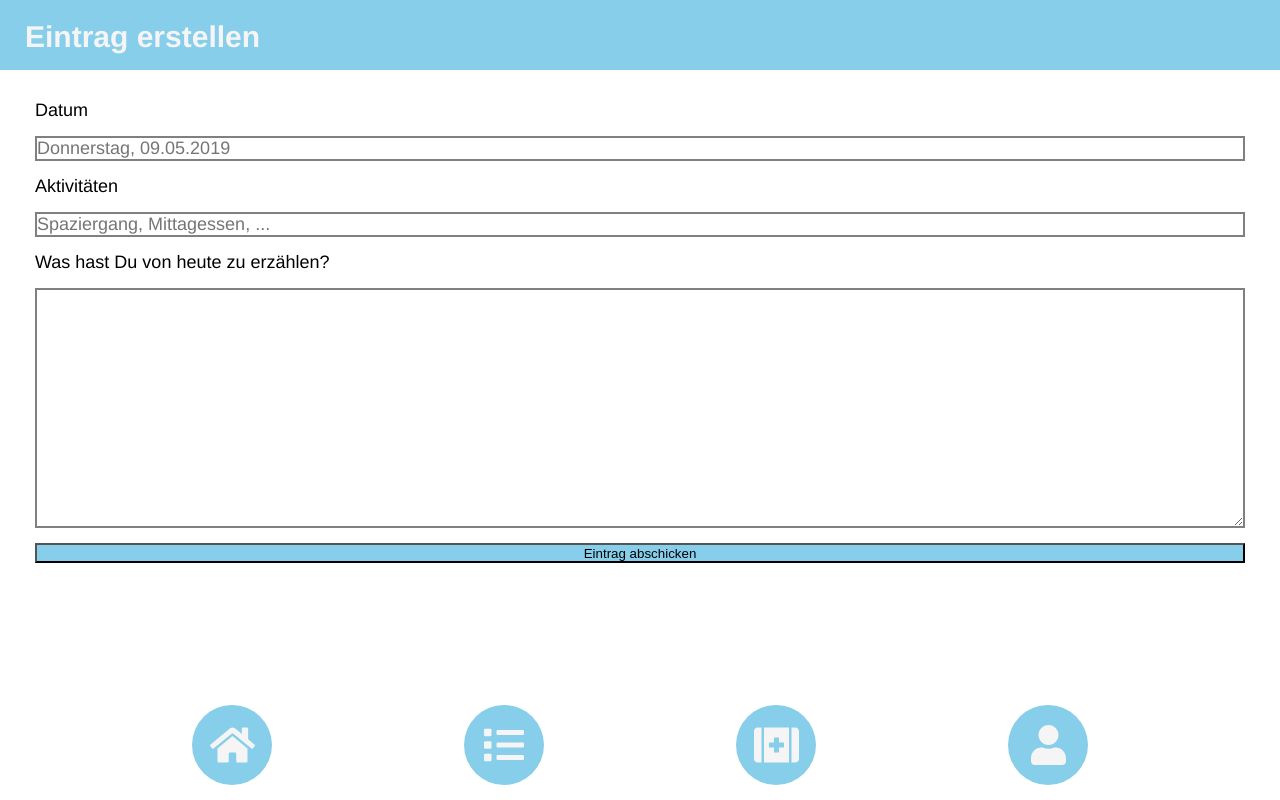
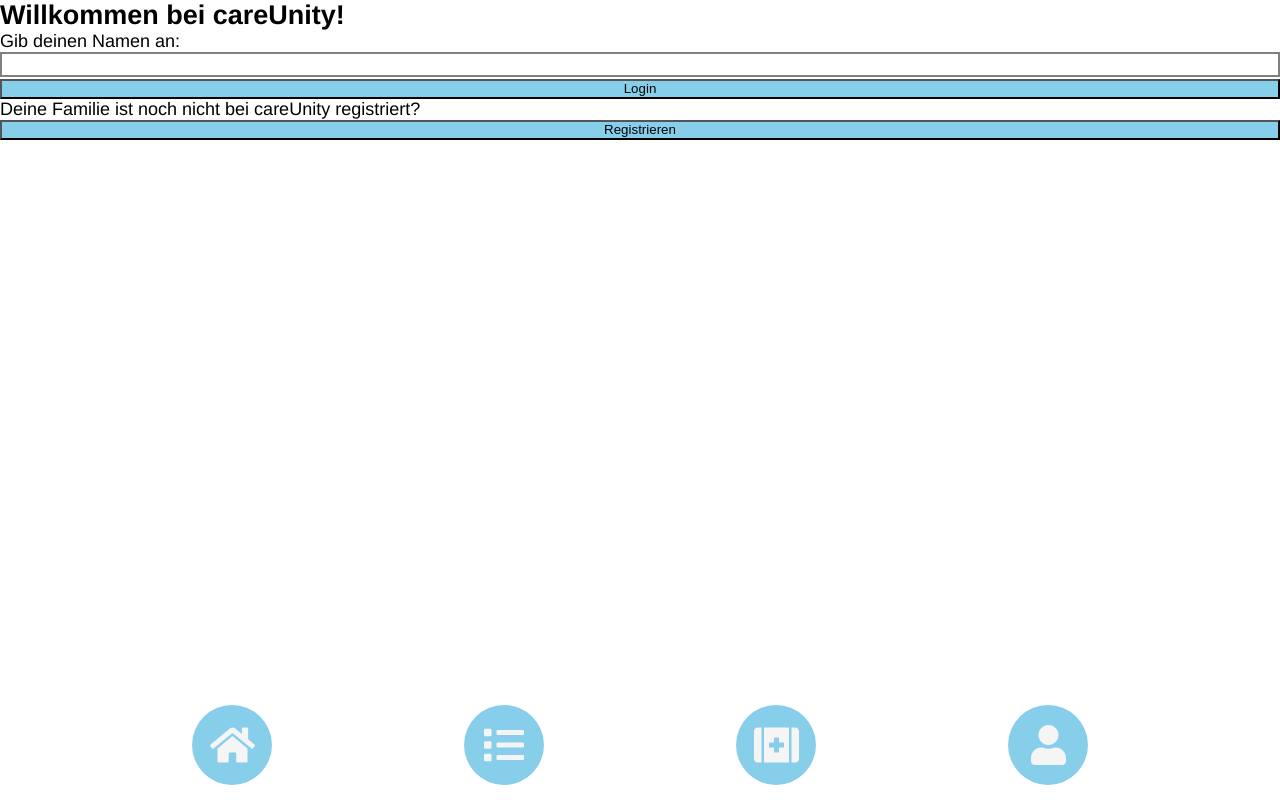
Before and after one commit to melmare/careUnity, a React (Create React App) app: page /create in a window 1280 px wide. Built offline with nearby package versions, Linux system fonts and the light colour scheme.

Commit message:
Add registration logic

```diff
--- a/src/app/App.js
+++ b/src/app/App.js
@@ -18,6 +18,8 @@ import NavButton from '../components/NavButton';
 import Icon from '../components/NavIcon';
 import UserPage from '../userpage/UserPage';
 import MedicalPage from '../medicalpage/MedicalPage';
+import LoginPage from '../loginpage/LoginPage';
+import RegistrationPage from '../loginpage/RegistrationPage';
 
 library.add(faHome, faList, faUser, faFirstAid);
 
@@ -29,8 +31,11 @@ const AppContainer = styled.div`
 function App() {
   const [newsList, setNewsList] = useState(getLocalData('news') || []);
   const [toDos, setToDos] = useState(getLocalData('toDos') || []);
-  const [user, setUser] = useState(getLocalData('user') || {});
-  const [userGroup, setUserGroup] = useState(getLocalData('userGroup') || []);
+  const [user, setUser] = useState(getLocalData('user'));
+  const [userGroup, setUserGroup] = useState(getLocalData('userGroup'));
+  const [isLoggedIn, setIsLoggedIn] = useState(
+    getLocalData('isLoggedIn') || false
+  );
   const [location, setLocation] = useState(getLocalData('location') || {});
   const [medicationList, setMedicationList] = useState(
     getLocalData('medicationList') || []
@@ -38,6 +43,8 @@ function App() {
   const [medicalComments, setMedicalComments] = useState(
     getLocalData('medicalComments') || []
   );
+
+  // NEWSPAGE
 
   function handleSaveNewEntry(newEntry, history) {
     setNewsList([newEntry, ...newsList]);
@@ -60,6 +67,8 @@ function App() {
   useEffect(() => {
     setLocalData('news', newsList);
   }, [newsList]);
+
+  // TODOPAGE
 
   function handleToDoSubmit(newToDo) {
     setToDos([newToDo, ...toDos]);
@@ -90,14 +99,42 @@ function App() {
 
   useEffect(() => setLocalData('toDos', toDos), [toDos]);
 
-  function handleUserChange(newUser) {
+  // USER/LOGIN PAGE
+
+  function handleNewUserGroup(newUserGroup) {
+    setUserGroup(newUserGroup);
+  }
+
+  function handleNewUser(newUser) {
     setUser(newUser);
-    setUserGroup([...userGroup, newUser]);
+    console.log(user);
+    setUserGroup({
+      name: userGroup.name,
+      password: userGroup.password,
+      users: [...userGroup.users, newUser]
+    });
   }
+
+  function handleUserLogin(newUser, history) {
+    setUser(newUser);
+    handleLogin(history);
+  }
+
+  function handleLogin(history) {
+    setIsLoggedIn(true);
+    history.push('/news');
+  }
+  function handleLogout() {
+    setIsLoggedIn(false);
+  }
+
+  useEffect(() => setLocalData('isLoggedIn', isLoggedIn), [isLoggedIn]);
 
   useEffect(() => setLocalData('user', user), [user]);
 
   useEffect(() => setLocalData('userGroup', userGroup), [userGroup]);
+
+  // MEDICALPAGE
 
   function handleLocationChange(newAdress) {
     setLocation(newAdress);
@@ -145,8 +182,26 @@ function App() {
   return (
     <BrowserRouter>
       <GlobalStyles />
+
       <AppContainer>
         <Switch>
+          {!isLoggedIn ? (
+            <Route
+              path="/"
+              render={props => (
+                <LoginPage
+                  onNewUser={handleNewUser}
+                  onNewUserGroup={handleNewUserGroup}
+                  onLogin={handleLogin}
+                  onUserLogin={handleUserLogin}
+                  user={user}
+                  userGroup={userGroup}
+                  history={props.history}
+                />
+              )}
+            />
+          ) : (
+            <>
               <Route
                 path="/create"
                 render={props => (
@@ -174,7 +229,7 @@ function App() {
                 path="/user"
                 render={props => (
                   <UserPage
-                onUserChange={handleUserChange}
+                    onLogout={handleLogout}
                     userGroup={userGroup}
                     user={user}
                     toDos={toDos}
@@ -199,7 +254,7 @@ function App() {
                 )}
               />
               <Route
-            path="/"
+                path="/news"
                 render={() => (
                   <NewsPage
                     user={user}
@@ -209,9 +264,11 @@ function App() {
                   />
                 )}
               />
+            </>
+          )}
         </Switch>
         <Navigation>
-          <NavButton to="/">
+          <NavButton to="/news">
             <Icon icon="home" />
           </NavButton>
           <NavButton to="/todo">
--- /dev/null
+++ b/src/loginpage/LoginPage.js
@@ -0,0 +1,175 @@
+import React, { useState } from 'react';
+import styled from 'styled-components';
+import Headline from '../components/Headline';
+import Input from '../components/Input';
+import Label from '../components/Label';
+import SubmitButton from '../components/SubmitButton';
+
+const uid = require('uid');
+const LoginPageContainer = styled.div`
+  display: flex;
+  flex-direction: column;
+`;
+
+const UserGroupRegistrationForm = styled.form``;
+
+const AdminRegistrationForm = styled.form``;
+
+const UserRegistrationForm = styled.form``;
+
+const LoginForm = styled.form``;
+
+const UserBox = styled.span`
+  background: skyblue;
+  border-radius: 5px;
+  display: inline-block;
+  list-style: none;
+  margin: 5px;
+  padding: 5px;
+`;
+
+export default function LoginPage({
+  onNewUserGroup,
+  onNewUser,
+  user,
+  userGroup,
+  onLogin,
+  onUserLogin,
+  history
+}) {
+  const [pageStatus, setPageStatus] = useState('welcome');
+
+  function handleUserGroupRegistrationSubmit(event, onNewUserGroup) {
+    event.preventDefault();
+    const newUserGroup = {
+      name: event.target.userGroupName.value,
+      password: event.target.userGroupPassword.value,
+      users: []
+    };
+    onNewUserGroup(newUserGroup);
+    setPageStatus('registration-step2');
+  }
+
+  function handleAdminUserRegistrationSubmit(event, onNewUser) {
+    event.preventDefault();
+    const newAdminUser = {
+      id: uid(),
+      username: event.target.adminname.value,
+      usercolor: event.target.usercolor.value,
+      role: 'admin'
+    };
+    onNewUser(newAdminUser);
+    setPageStatus('registration-step3');
+  }
+
+  function handleLoginFormSubmit(event, userGroup, onUserLogin, history) {
+    event.preventDefault();
+    if (!userGroup) {
+      setPageStatus('errorWhileLoggingIn');
+      return;
+    }
+    const index = userGroup.users
+      .map(user => user.username)
+      .indexOf(event.target.loginusername.value);
+    const pendingUser = userGroup.users[index];
+
+    if (!pendingUser) {
+      setPageStatus('errorWhileLogginIn');
+      return;
+    }
+    onUserLogin(pendingUser, history);
+
+    return <div>Du bist noch nicht registriert!</div>;
+  }
+
+  return (
+    <LoginPageContainer>
+      <h2>Willkommen bei careUnity!</h2>
+
+      {pageStatus === 'errorWhileLoggingIn' && (
+        <div>
+          Etwas ist schiefgelaufen. Versuche es noch einmal. Falls du noch nicht
+          registriert bist, kannst du dies hier tun.
+        </div>
+      )}
+      <LoginForm
+        onSubmit={event =>
+          handleLoginFormSubmit(event, userGroup, onUserLogin, history)
+        }
+      >
+        <label>
+          Gib deinen Namen an:
+          <Input name="loginusername" />
+        </label>
+        <SubmitButton>Login</SubmitButton>
+      </LoginForm>
+      <p>Deine Familie ist noch nicht bei careUnity registriert? </p>
+      <SubmitButton onClick={() => setPageStatus('registration-step1')}>
+        Registrieren
+      </SubmitButton>
+
+      {pageStatus === 'registration-step1' && (
+        <UserGroupRegistrationForm
+          hidden={userGroup}
+          onSubmit={event =>
+            handleUserGroupRegistrationSubmit(event, onNewUserGroup)
+          }
+        >
+          <label>
+            Gib deinen Familiennamen an:
+            <Input name="userGroupName" required />
+          </label>
+          <label>
+            Gib dein Familienkennwort an:
+            <Input name="userGroupPassword" required />
+          </label>
+          <SubmitButton>Neue Familie anlegen</SubmitButton>
+        </UserGroupRegistrationForm>
+      )}
+
+      {pageStatus === 'registration-step2' && (
+        <AdminRegistrationForm
+          onSubmit={event =>
+            handleAdminUserRegistrationSubmit(event, onNewUser)
+          }
+        >
+          <Label htmlFor="adminname" label="Gib deinen Namen an:" />
+          <Input name="adminname" />
+          <Label htmlFor="usercolor" label="Wähle deine Farbe aus:" />
+          <input
+            type="color"
+            name="usercolor"
+            defaultValue="#f6b73c"
+            required
+          />
+        </AdminRegistrationForm>
+      )}
+
+      {pageStatus === 'registration-step3' && (
+        <div>
+          <h3>Hallo {user.username}</h3>
+          <p>
+            Die Nutzung von careUnity kann beginnen. Als Familien-Administrator
+            kannst du im User-Bereich neue Familienmitglieder hinzufügen. Viel
+            Spaß!
+          </p>
+          <SubmitButton onClick={() => onLogin(history)}>START</SubmitButton>
+        </div>
+      )}
+    </LoginPageContainer>
+  );
+}
+
+/*
+
+ function handleUserRegistration(event, onNewUser) {
+    event.preventDefault();
+    const newUser = {
+      id: uid(),
+      username: event.target.username.value,
+      role: 'member'
+    };
+    onNewUser(newUser);
+  }
+
+  */
--- /dev/null
+++ b/src/loginpage/RegistrationPage.js
@@ -0,0 +1,5 @@
+import React from 'react';
+
+export default function RegistrationPage() {
+  return <div>RegistrationPage</div>;
+}
--- a/src/medicalpage/LocationInformation.js
+++ b/src/medicalpage/LocationInformation.js
@@ -28,7 +28,7 @@ const LocationInformationContainer = styled.section`
 const Output = styled.div``;
 
 export default function LocationInformation({ location, onLocationChange }) {
-  const { adress: address, phonenum, room } = location;
+  const { address, phonenum, room } = location;
   const [isAdressEditable, setIsAdressEditable] = useState(false);
   const [isPhonenumEditable, setIsPhonenumEditable] = useState(false);
   const [isRoomEditable, setIsRoomEditable] = useState(false);
--- /dev/null
+++ b/src/userpage/LoginPage.js
@@ -0,0 +1,5 @@
+import React from 'react';
+
+export default function LoginPage() {
+  return <div>Initial Login</div>;
+}
```
Also changed, not shown: src/userpage/UserPage.js (+17 -41 lines), .docz/app/db.json. Lines whose indentation alone changed are shown as unchanged.
